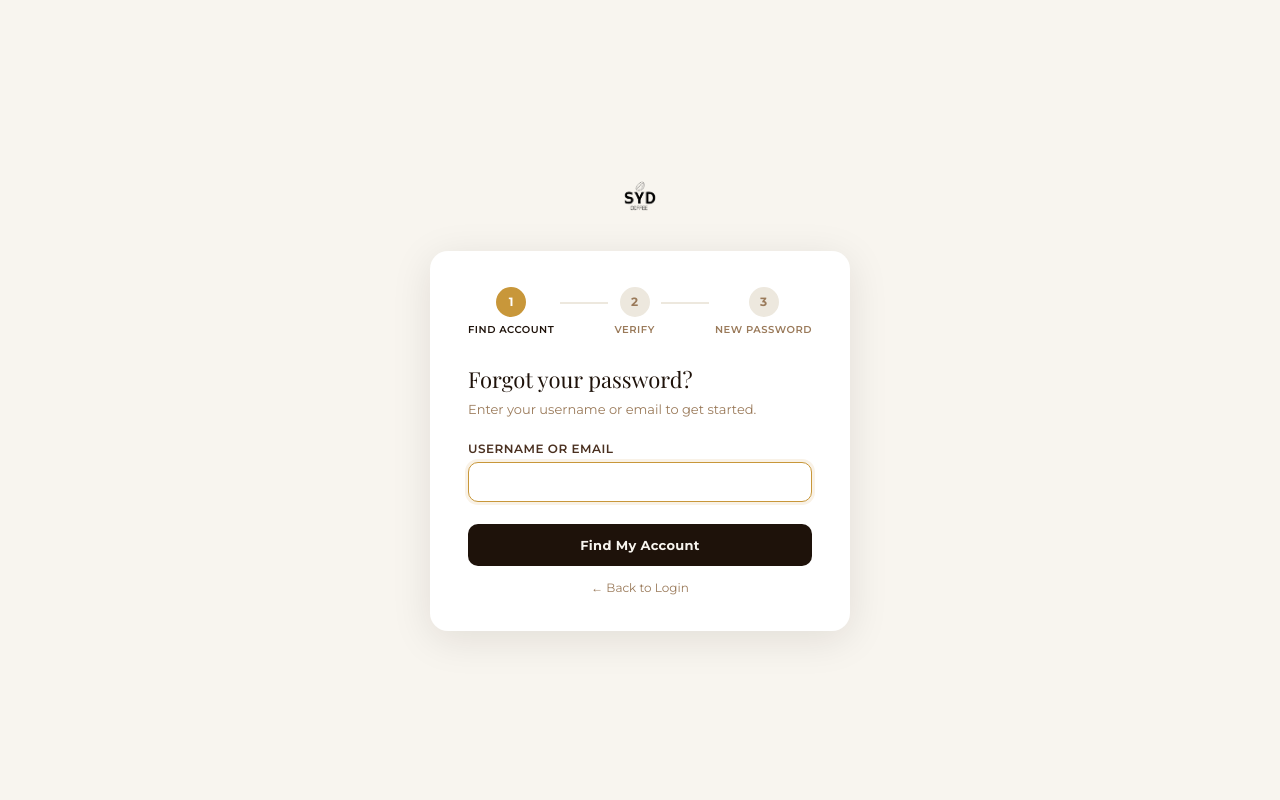
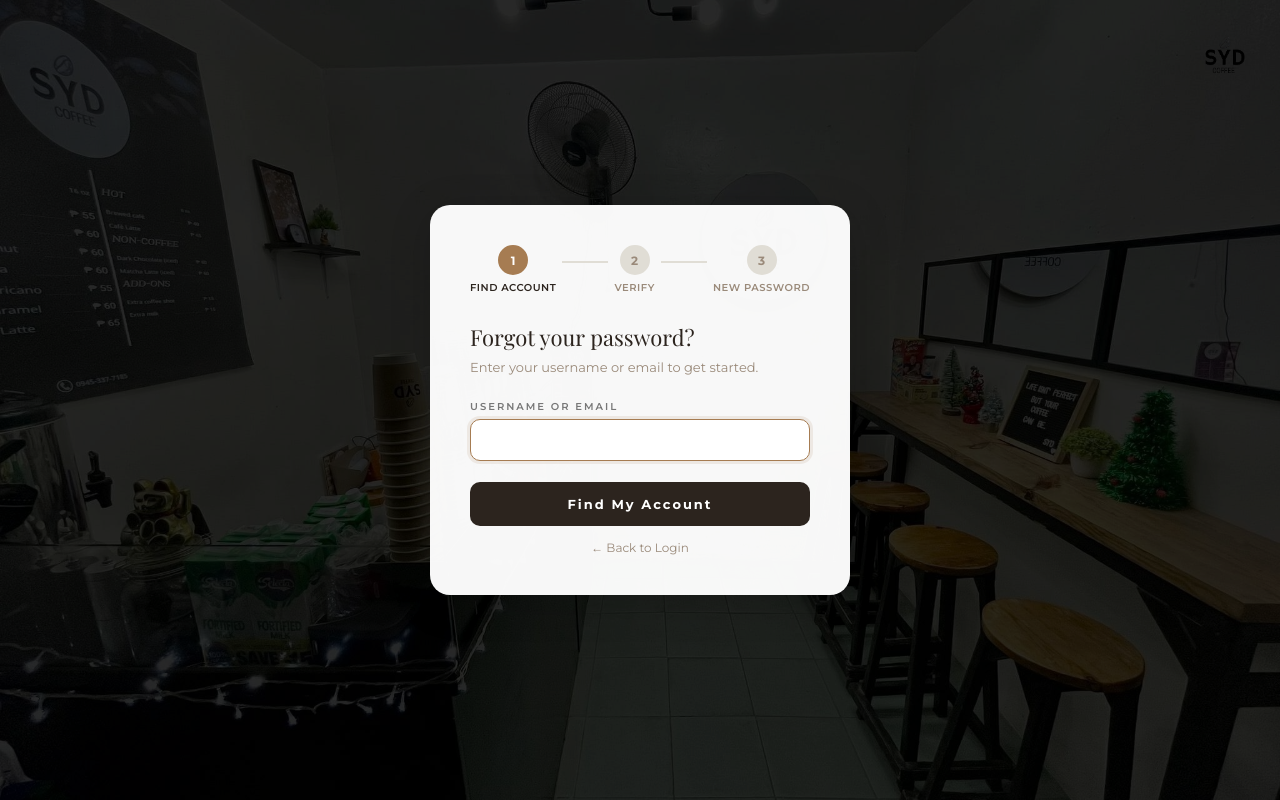
Before and after one commit to RiReyes1111/Sydcoffee, a PHP site: page /forgotpassword.php in a window 1280 px wide. Run offline with PHP 8.4, Linux system fonts and the light colour scheme.

Commit message:
new forgot

```diff
--- a/css/forgotpasswordcss.css
+++ b/css/forgotpasswordcss.css
@@ -1,55 +1,86 @@
-*, *::before, *::after { box-sizing: border-box; margin: 0; padding: 0; }
+@import url('https://fonts.googleapis.com/css2?family=Montserrat:wght@300;400;500;600;700&family=Playfair+Display:wght@400;600&display=swap');
+
+*, *::before, *::after {
+  box-sizing: border-box;
+  margin: 0;
+  padding: 0;
+}
 
 :root {
-  --cream:        #f8f5ef;
-  --cream-dark:   #ede8de;
-  --espresso:     #1e120a;
-  --brown-mid:    #4a3020;
-  --brown-light:  #7a5c3e;
-  --gold:         #c8973a;
-  --gold-light:   #e8b84b;
+  --espresso:     #2c241e;
+  --cream:        #f8f7f2;
+  --cream-dark:   #e0ddd5;
+  --caramel:      #a67c52;
+  --soft:         #e0ddd5;
   --white:        #ffffff;
-  --text-dark:    #1e120a;
-  --text-muted:   #9a7a5a;
-  --border:       #ede8de;
-  --red:          #c0392b;
-  --red-light:    #fdecea;
-  --green:        #2d7a4f;
-  --green-light:  #e6f7ee;
-  --shadow:       0 8px 40px rgba(30,18,10,0.10);
-  --radius:       18px;
+  --text-dark:    #2c241e;
+  --text-muted:   #9a8a7a;
+  --border:       #e0ddd5;
+  --error:        #c0392b;
+  --error-light:  #f8d7da;
+  --success:      #27ae60;
+  --success-light:#d4edda;
+  --radius:       20px;
+  --shadow:       0 8px 40px rgba(0,0,0,0.18);
 }
 
+/* ── Body + background ── */
 body {
-  font-family: 'Montserrat', sans-serif;
-  background: var(--cream);
+  font-family: Montserrat, sans-serif;
   min-height: 100vh;
   display: flex;
-  flex-direction: column;
   align-items: center;
   justify-content: center;
-  padding: 32px 16px;
-  color: var(--text-dark);
+  flex-direction: column;
+  background: var(--espresso);
+  overflow-x: hidden;
+  padding: 20px;
 }
 
+body::before {
+  content: "";
+  position: fixed;
+  inset: 0;
+  background: url("../images/Gallery photo4.jpg") center/cover;
+  filter: brightness(.25);
+  z-index: 0;
+}
+
+body::after {
+  content: "";
+  position: fixed;
+  inset: 0;
+  background: rgba(0,0,0,.35);
+  z-index: 0;
+}
+
+/* ── Logo ── */
 .logo-wrap {
-  margin-bottom: 24px;
+  position: fixed;
+  top: 20px;
+  right: 20px;
+  z-index: 20;
 }
+
 .logo-wrap a {
   display: inline-block;
 }
+
 .logo-wrap img {
-  height: 54px;
+  height: 70px;
   width: auto;
 }
 
+/* ── Card ── */
 .fp-card {
-  background: var(--white);
+  position: relative;
+  z-index: 10;
+  width: 100%;
+  max-width: 420px;
+  background: rgba(255,255,255,.97);
+  padding: 40px;
   border-radius: var(--radius);
   box-shadow: var(--shadow);
-  padding: 36px 38px;
-  width: 100%;
-  max-width: 420px;
 }
 
 /* ── Steps ── */
@@ -67,11 +99,12 @@ body {
   gap: 6px;
   flex-shrink: 0;
 }
+
 .step-dot {
   width: 30px;
   height: 30px;
   border-radius: 50%;
-  background: var(--cream-dark);
+  background: var(--soft);
   color: var(--text-muted);
   font-size: 12px;
   font-weight: 700;
@@ -81,16 +114,19 @@ body {
   transition: all 0.3s;
   border: 2px solid var(--border);
 }
+
 .step.active .step-dot {
   background: var(--espresso);
   color: var(--cream);
   border-color: var(--espresso);
 }
+
 .step.done .step-dot {
-  background: var(--gold);
+  background: var(--caramel);
   color: var(--white);
-  border-color: var(--gold);
+  border-color: var(--caramel);
 }
+
 .step-label {
   font-size: 10px;
   font-weight: 600;
@@ -135,53 +176,58 @@ body {
 
 /* ── Alerts ── */
 .alert {
-  padding: 11px 14px;
-  border-radius: 10px;
-  font-size: 12px;
+  padding: 10px 14px;
+  margin-bottom: 15px;
+  border-radius: 8px;
+  font-size: 13px;
   font-weight: 500;
-  margin-bottom: 18px;
   line-height: 1.4;
 }
+
 .alert-error {
-  background: var(--red-light);
-  color: var(--red);
+  background: #f8d7da;
+  color: var(--error);
   border: 1px solid #f5c6c2;
 }
+
 .alert-success {
-  background: var(--green-light);
-  color: var(--green);
-  border: 1px solid #b8e8cc;
+  background: #d4edda;
+  color: var(--success);
+  border: 1px solid #b8dfc8;
 }
 
 /* ── Inputs ── */
 .input-group {
-  margin-bottom: 16px;
+  margin-bottom: 15px;
   display: flex;
   flex-direction: column;
   gap: 6px;
 }
+
 .input-group label {
-  font-size: 12px;
+  font-size: 10px;
   font-weight: 600;
-  color: var(--brown-mid);
   text-transform: uppercase;
-  letter-spacing: 0.5px;
+  letter-spacing: 2px;
+  color: #777;
 }
+
 .input-group input {
   width: 100%;
-  padding: 11px 14px;
-  border: 1.5px solid var(--border);
+  padding: 12px;
+  border: 1px solid var(--soft);
   border-radius: 10px;
-  font-family: 'Montserrat', sans-serif;
+  font-family: Montserrat, sans-serif;
   font-size: 13px;
   color: var(--text-dark);
   background: var(--cream);
   outline: none;
   transition: border-color 0.2s, box-shadow 0.2s;
 }
+
 .input-group input:focus {
-  border-color: var(--gold);
-  box-shadow: 0 0 0 3px rgba(200,151,58,0.12);
+  border-color: var(--caramel);
+  box-shadow: 0 0 0 3px rgba(166,124,82,0.12);
   background: var(--white);
 }
 
@@ -206,36 +254,40 @@ body {
   color: var(--text-muted);
   transition: color 0.2s;
 }
+
 .toggle-pw:hover {
-  color: var(--brown-mid);
+  color: var(--espresso);
 }
+
 .toggle-pw svg {
   width: 18px;
   height: 18px;
   pointer-events: none;
 }
 
-/* ── Buttons ── */
+/* ── Primary button ── */
 .btn-primary {
   width: 100%;
-  padding: 13px;
+  padding: 14px;
+  border: none;
   background: var(--espresso);
-  color: var(--cream);
-  border: none;
-  border-radius: 10px;
-  font-family: 'Montserrat', sans-serif;
+  color: var(--white);
+  font-family: Montserrat, sans-serif;
   font-size: 13px;
   font-weight: 700;
+  letter-spacing: 2px;
   cursor: pointer;
-  letter-spacing: 0.3px;
+  border-radius: 10px;
   transition: background 0.2s, transform 0.15s;
   margin-top: 6px;
 }
+
 .btn-primary:hover {
-  background: var(--brown-mid);
+  background: var(--caramel);
   transform: translateY(-1px);
 }
 
+/* ── Back link ── */
 .back-link {
   display: block;
   text-align: center;
```
Also changed, not shown: other parts of css/forgotpasswordcss.css (+64 -6 lines), contact.php (+75 -7 lines), contact_process.php (added).
